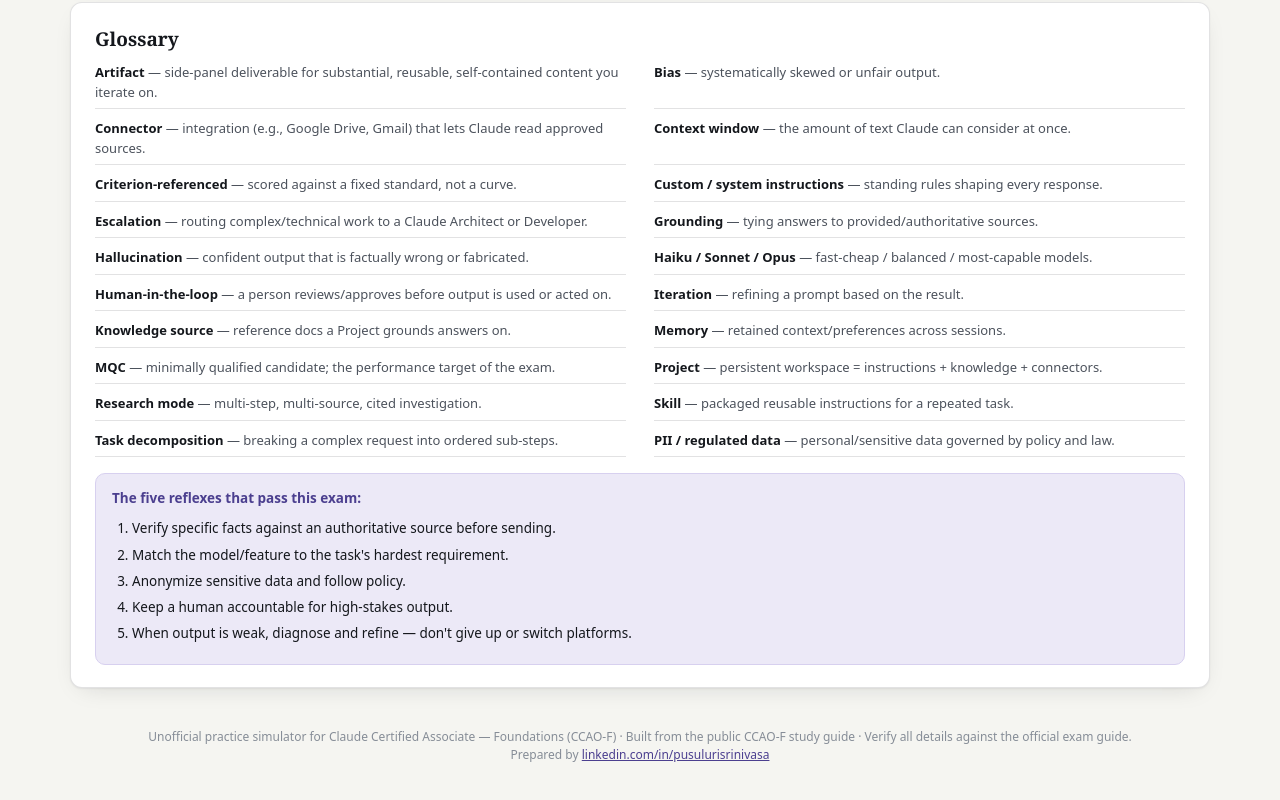
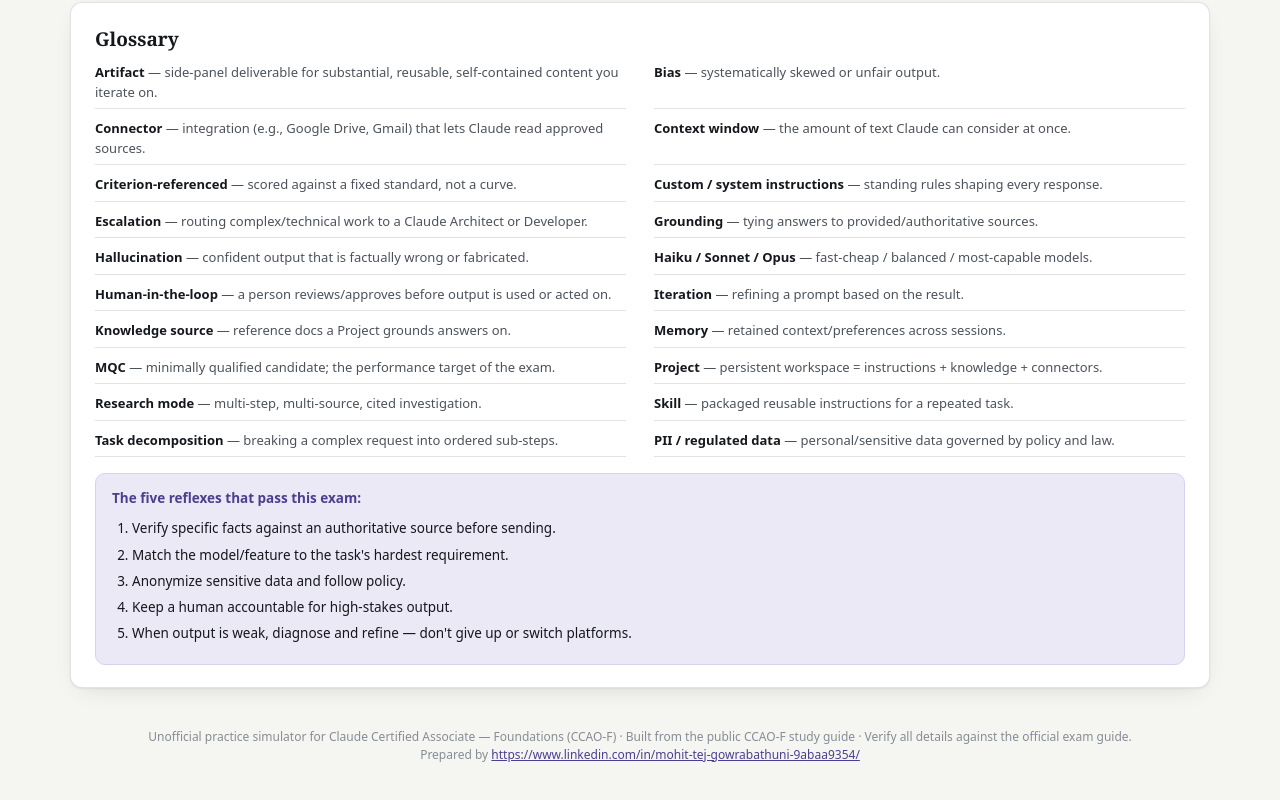
Before and after one commit to Mohittej12/Claude-Certified-Associate-Foundations-CCAO-F-, a plain HTML site: page index.html in a window 1280 px wide. Shown: the part 3657-4457 px from the top of the page. Drawn offline with Linux system fonts and the light colour scheme.

Commit message:
Update site attribution link

```diff
--- a/index.html
+++ b/index.html
@@ -697,7 +697,7 @@
 
   <footer class="appfoot">
     Unofficial practice simulator for Claude Certified Associate — Foundations (CCAO-F) · Built from the public CCAO-F study guide · Verify all details against the official exam guide.<br>
-    Prepared by <a href="https://www.linkedin.com/in/pusulurisrinivasa/" target="_blank" rel="noopener">linkedin.com/in/pusulurisrinivasa</a>
+    Prepared by <a href="https://www.linkedin.com/in/mohit-tej-gowrabathuni-9abaa9354/" target="_blank" rel="noopener">https://www.linkedin.com/in/mohit-tej-gowrabathuni-9abaa9354/</a>
   </footer>
 </div>
 
```
